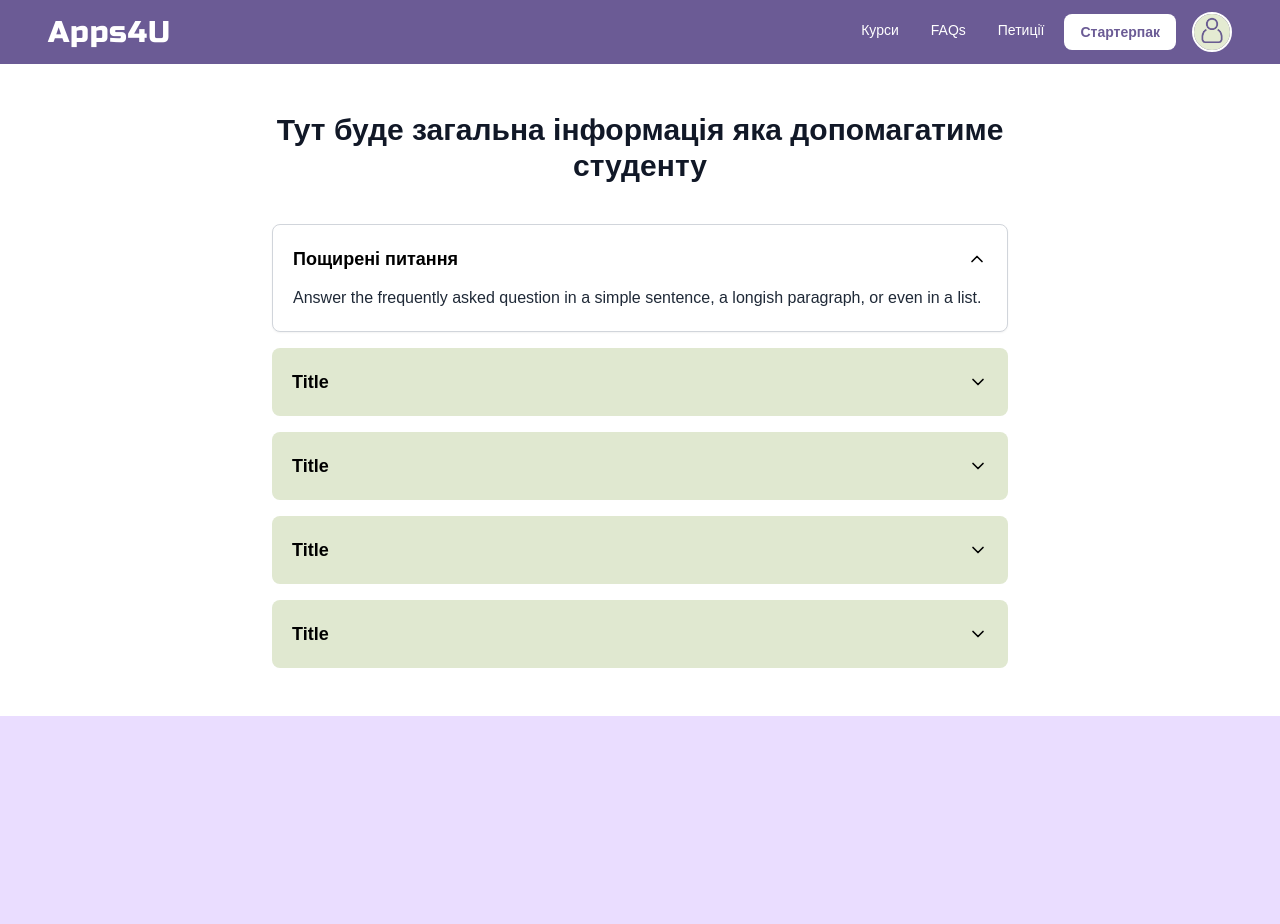
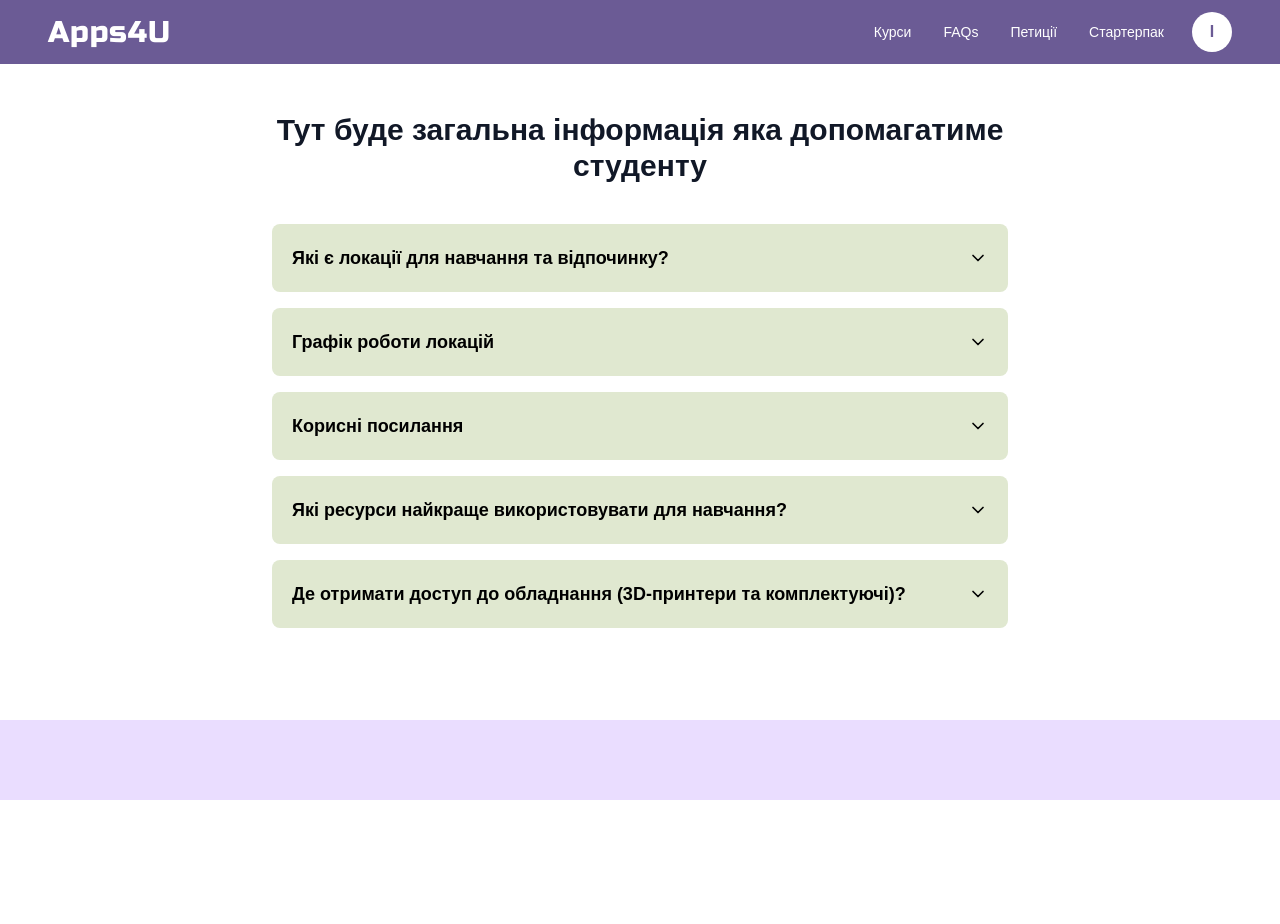
Before and after one commit to Artahko/Apps4U, a Django app: page /starter_pack/ in a window 1280 px wide. After the commit the page ends 800 px from the top, so only its background shows below. Run offline with Django 5.2, Linux system fonts and the light colour scheme; the visitor is signed in with stand-in values (Sample User, id 1); some libraries are stand-ins or nearby versions; some web fonts are replaced.

Commit message:
Update starter_pack.html for content and styling

```diff
--- a/Apps4U/django/pages/templates/pages/starter_pack.html
+++ b/Apps4U/django/pages/templates/pages/starter_pack.html
@@ -1,20 +1,15 @@
-{% load static %}
-
 <!DOCTYPE html>
 <html lang="uk">
 <head>
     <meta charset="UTF-8">
     <meta name="viewport" content="width=device-width, initial-scale=1.0">
-    <title>Apps4U - Стартерпак</title>
-
-    <link rel="icon" type="image/ico" href="{% static 'images/favicon.ico' %}">
+    <title>Apps4U - Starterpack</title>
 
     <link rel="preconnect" href="https://fonts.googleapis.com">
     <link rel="preconnect" href="https://fonts.gstatic.com" crossorigin>
     <link href="https://fonts.googleapis.com/css2?family=Russo+One&family=SN+Pro:ital,wght@0,200..900;1,200..900&display=swap" rel="stylesheet">
 
     <script src="https://cdn.tailwindcss.com"></script>
-
     <script src="https://unpkg.com/lucide@latest"></script>
 
     <style>
@@ -32,26 +27,14 @@
         <div class="flex items-center space-x-4">
             <nav class="hidden md:flex space-x-2">
                 <a href="{% url 'course_list' %}" class="px-3 py-1.5 text-sm hover:text-gray-200 transition">Курси</a>
-                <a href="{% url 'faq_list' %}" class="px-3 py-1.5 text-sm hover:text-gray-200 transition">FAQs</a>
+                <a href="#" class="px-3 py-1.5 text-sm hover:text-gray-200 transition">FAQs</a>
                 <a href="#" class="px-3 py-1.5 text-sm hover:text-gray-200 transition">Петиції</a>
-                <a href="{% url 'faq_list' %}"
-                class="px-4 py-2 text-sm rounded-lg transition-all duration-200
-                {% if request.resolver_match.url_name == 'starter_pack' %}
-                    bg-white text-[#6B5B95] font-bold
-                {% else %}
-                    text-white hover:text-gray-200
-                {% endif %}">Стартерпак</a>
+                <a href="{% url 'starter_pack' %}" class="px-3 py-1.5 text-sm hover:text-gray-200 transition">Стартерпак</a>
             </nav>
 
-            <div class="flex items-center space-x-4">
-                <a href="{% url 'profile' %}" class="group flex items-center">
-                    <div class="w-10 h-10 rounded-full overflow-hidden border-2 border-white group-hover:border-[#E0E8D0] transition-colors duration-300">
-                        <img src="{{ user.profile.icon.url }}"
-                            alt="Profile Picture"
-                            class="w-full h-full object-cover">
-                    </div>
-                </a>
-            </div>
+            <a href="{% url 'profile' %}" class="flex items-center">
+                <div class="w-10 h-10 rounded-full bg-white text-[#6B5B95] flex items-center justify-center font-bold select-none">І</div>
+            </a>
         </div>
     </header>
 
@@ -62,44 +45,104 @@
         </h1>
 
         <div class="space-y-4">
-            <div class="border border-gray-300 rounded-lg p-5 bg-white shadow-sm">
-                <div class="flex justify-between items-center cursor-pointer">
-                    <h3 class="font-bold text-lg text-black">Пощирені питання</h3>
-                    <i data-lucide="chevron-up" class="w-5 h-5 text-black"></i>
+            <div class="accordion-item rounded-lg p-5 bg-[#E0E8D0] hover:bg-[#d6e0c2] transition cursor-pointer">
+                <div class="accordion-header flex justify-between items-center">
+                    <h3 class="font-bold text-lg text-black">Які є локації для навчання та відпочинку?</h3>
+                    <i data-lucide="chevron-down" class="icon-toggle w-5 h-5 text-black"></i>
                 </div>
-                <div class="mt-3 text-gray-800 leading-relaxed text-base">
-                    Answer the frequently asked question in a simple sentence, a longish paragraph, or even in a list.
+
+                <div class="accordion-content hidden mt-3 text-gray-800 leading-relaxed text-base cursor-text">
+                    Для навчання та відпочинку в університеті передбачено кілька спеціалізованих локацій:
+                    <ul class="list-disc pl-5 mt-2 space-y-2">
+                        <li><strong>IT Space</strong> – профільний коворкінг для студентів Факультету прикладних наук. Розташований на цокольному поверсі Академічного корпусу (будівля, де знаходиться Трапезна).</li>
+                        <li><strong>Ideas Lab</strong> – міждисциплінарний простір для креативної роботи та стартапів, що знаходиться на цокольному поверсі Центру Шептицького (ЦШ).</li>
+                        <li><strong>Бібліотека УКУ</strong> – займає 2–4 поверхи Центру Шептицького. Тут доступні комп’ютери загального користування. Наголошуємо на необхідності дотримання тиші для забезпечення комфортних умов роботи всіх відвідувачів.</li>
+                        <li><strong>Студентський простір (К2)</strong> – зони, доступні за наявності читацького квитка УКУ. При спуску сходами до підвального приміщення Центру Шептицького: ліворуч знаходиться студентський простір.</li>
+                    </ul>
                 </div>
             </div>
 
-            <div class="rounded-lg p-5 bg-[#E0E8D0] hover:bg-[#d6e0c2] transition cursor-pointer flex justify-between items-center">
-                <h3 class="font-bold text-lg text-black">Title</h3>
-                <i data-lucide="chevron-down" class="w-5 h-5 text-black"></i>
+            <div class="accordion-item rounded-lg p-5 bg-[#E0E8D0] hover:bg-[#d6e0c2] transition cursor-pointer">
+                <div class="accordion-header flex justify-between items-center">
+                    <h3 class="font-bold text-lg text-black">Графік роботи локацій</h3>
+                    <i data-lucide="chevron-down" class="icon-toggle w-5 h-5 text-black"></i>
+                </div>
+
+                <div class="accordion-content hidden mt-3 text-gray-800 leading-relaxed text-base cursor-text">
+                    Завтра або у вівторок напишу
+                </div>
             </div>
 
-            <div class="rounded-lg p-5 bg-[#E0E8D0] hover:bg-[#d6e0c2] transition cursor-pointer flex justify-between items-center">
-                <h3 class="font-bold text-lg text-black">Title</h3>
-                <i data-lucide="chevron-down" class="w-5 h-5 text-black"></i>
+            <div class="accordion-item rounded-lg p-5 bg-[#E0E8D0] hover:bg-[#d6e0c2] transition cursor-pointer">
+                <div class="accordion-header flex justify-between items-center">
+                    <h3 class="font-bold text-lg text-black">Корисні посилання</h3>
+                    <i data-lucide="chevron-down" class="icon-toggle w-5 h-5 text-black"></i>
+                </div>
+
+                <div class="accordion-content hidden mt-3 text-gray-800 leading-relaxed text-base cursor-text">
+                    Корисні посилання:
+                    <ul class="list-disc pl-5 mt-2 space-y-2">
+                        <li><strong>ФПН 1 курс:</strong> <a href="https://t.me/+yFK1eXGINHBmZjBi" target="_blank" class="text-blue-600 hover:underline break-all">https://t.me/+yFK1eXGINHBmZjBi</a></li>
+                        <li><strong>Весь ФПН:</strong> <a href="https://t.me/+OIjfwu6QaAkwN2Uy" target="_blank" class="text-blue-600 hover:underline break-all">https://t.me/+OIjfwu6QaAkwN2Uy</a></li>
+                    </ul>
+                </div>
             </div>
 
-            <div class="rounded-lg p-5 bg-[#E0E8D0] hover:bg-[#d6e0c2] transition cursor-pointer flex justify-between items-center">
-                <h3 class="font-bold text-lg text-black">Title</h3>
-                <i data-lucide="chevron-down" class="w-5 h-5 text-black"></i>
+            <div class="accordion-item rounded-lg p-5 bg-[#E0E8D0] hover:bg-[#d6e0c2] transition cursor-pointer">
+                <div class="accordion-header flex justify-between items-center">
+                    <h3 class="font-bold text-lg text-black">Які ресурси найкраще використовувати для навчання?</h3>
+                    <i data-lucide="chevron-down" class="icon-toggle w-5 h-5 text-black"></i>
+                </div>
+
+                <div class="accordion-content hidden mt-3 text-gray-800 leading-relaxed text-base cursor-text">
+                    lorem ipsum?
+                </div>
             </div>
 
-            <div class="rounded-lg p-5 bg-[#E0E8D0] hover:bg-[#d6e0c2] transition cursor-pointer flex justify-between items-center">
-                <h3 class="font-bold text-lg text-black">Title</h3>
-                <i data-lucide="chevron-down" class="w-5 h-5 text-black"></i>
+            <div class="accordion-item rounded-lg p-5 bg-[#E0E8D0] hover:bg-[#d6e0c2] transition cursor-pointer">
+                <div class="accordion-header flex justify-between items-center">
+                    <h3 class="font-bold text-lg text-black">Де отримати доступ до обладнання (3D-принтери та комплектуючі)?</h3>
+                    <i data-lucide="chevron-down" class="icon-toggle w-5 h-5 text-black"></i>
+                </div>
+
+                <div class="accordion-content hidden mt-3 text-gray-800 leading-relaxed text-base cursor-text">
+                    Лабораторія прототипування розташована безпосередньо в IT Space:
+                    <ul class="list-disc pl-5 mt-2 space-y-2">
+                        <li><strong>Аудиторія 009:</strong> Тут ви можете звернутися до відповідальної особи (Володі) щодо отримання необхідних деталей та інструментів.</li>
+                        <li><strong>Аудиторія 014:</strong> Обладнана 3D-принтерами для реалізації технічних проектів.</li>
+                    </ul>
+                </div>
             </div>
         </div>
 
     </main>
 
-    <footer class="bg-[#EADDFF] pt-12 pb-40 px-6 md:px-20">
+    <footer class="bg-[#EADDFF] pt-12 pb-8 px-6 md:px-20">
     </footer>
 
     <script>
         lucide.createIcons();
+        const accordionItems = document.querySelectorAll('.accordion-item');
+
+        accordionItems.forEach(item => {
+            const header = item.querySelector('.accordion-header');
+            const content = item.querySelector('.accordion-content');
+            const icon = item.querySelector('.icon-toggle');
+            header.addEventListener('click', () => {
+                content.classList.toggle('hidden');
+
+                if (content.classList.contains('hidden')) {
+                    item.classList.remove('bg-white', 'border', 'border-gray-300', 'shadow-sm');
+                    item.classList.add('bg-[#E0E8D0]', 'hover:bg-[#d6e0c2]');
+                    icon.setAttribute('data-lucide', 'chevron-down');
+                } else {
+                    item.classList.remove('bg-[#E0E8D0]', 'hover:bg-[#d6e0c2]');
+                    item.classList.add('bg-white', 'border', 'border-gray-300', 'shadow-sm');
+                    icon.setAttribute('data-lucide', 'chevron-up');
+                }
+                lucide.createIcons();
+            });
+        });
     </script>
 </body>
 </html>
```
